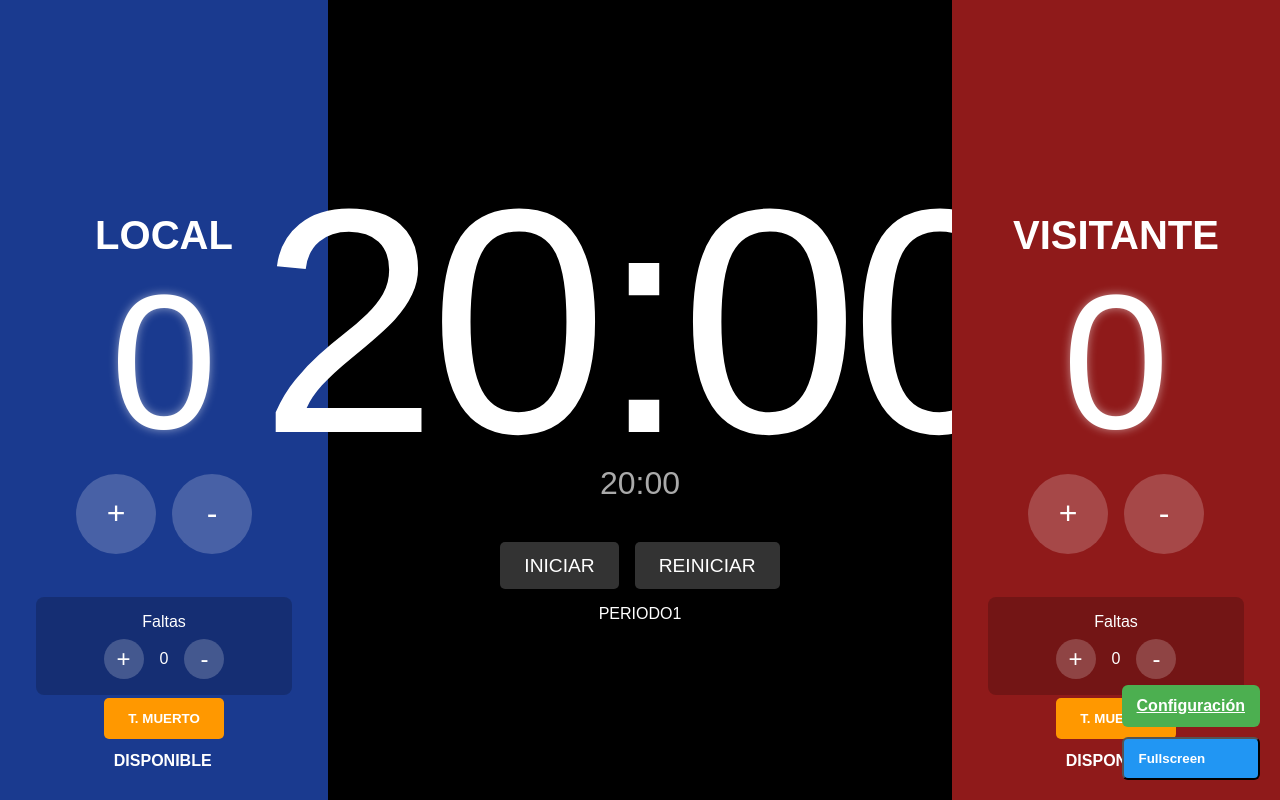
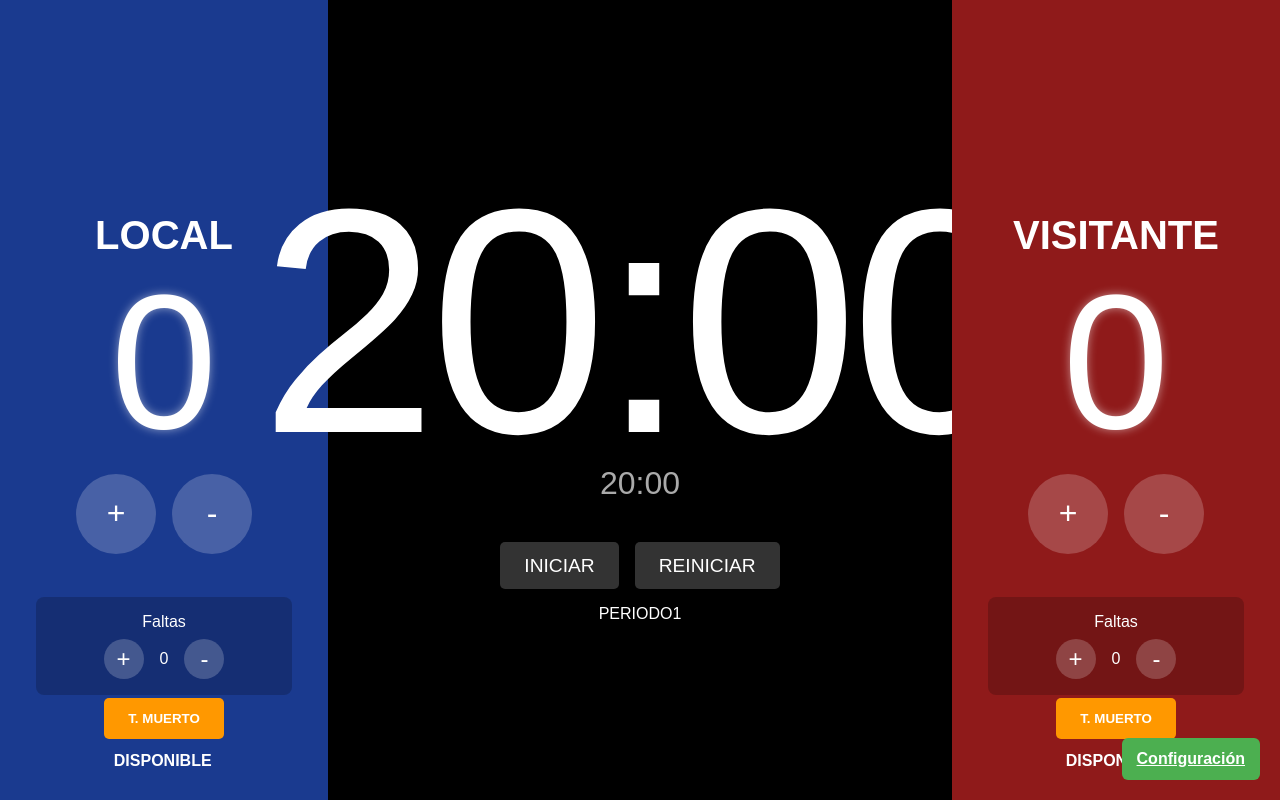
Before and after one commit to mickyys/hockey-2, a React (Create React App) app: page /#/display in a window 1280 px wide. Built offline with nearby package versions, Linux system fonts and the light colour scheme.

Commit message:
feat: remove button

```diff
--- a/src/pages/ScoreboardPage.js
+++ b/src/pages/ScoreboardPage.js
@@ -179,7 +179,6 @@ const ScoreboardPage = () => {
             </div>
             <div id="controls-container" className="controls-container">
                 <Link to="/" className="btn-config">Configuración</Link>
-                <button className="btn-fullscreen" onClick={toggleFullScreen}>Fullscreen</button>
             </div>
         </div>
     );
```
Also changed, not shown: 1 other file (tests, documents, lock files or other folders).
